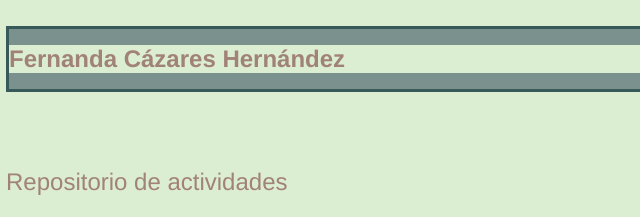
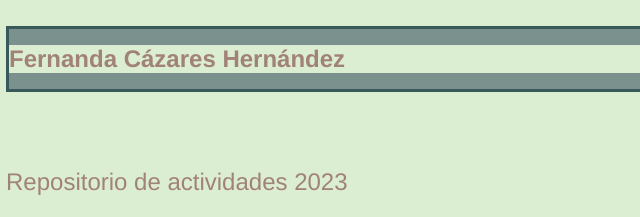
Before and after one commit to ferkazares/8ZLEINCSMAWeb_FCH, a plain HTML site: page index.html in a window 1280 px wide. Shown: the top 217 px of the page, 2-642 px from the left. Drawn offline with Linux system fonts and the light colour scheme.

Commit message:
Update index.html

```diff
--- a/index.html
+++ b/index.html
@@ -20,7 +20,7 @@
     <br>
     <div class="div_body">
         <p>
-            Repositorio de actividades
+            Repositorio de actividades 2023
         </p>
         <div class="div_practicas">
             <ul>
```
